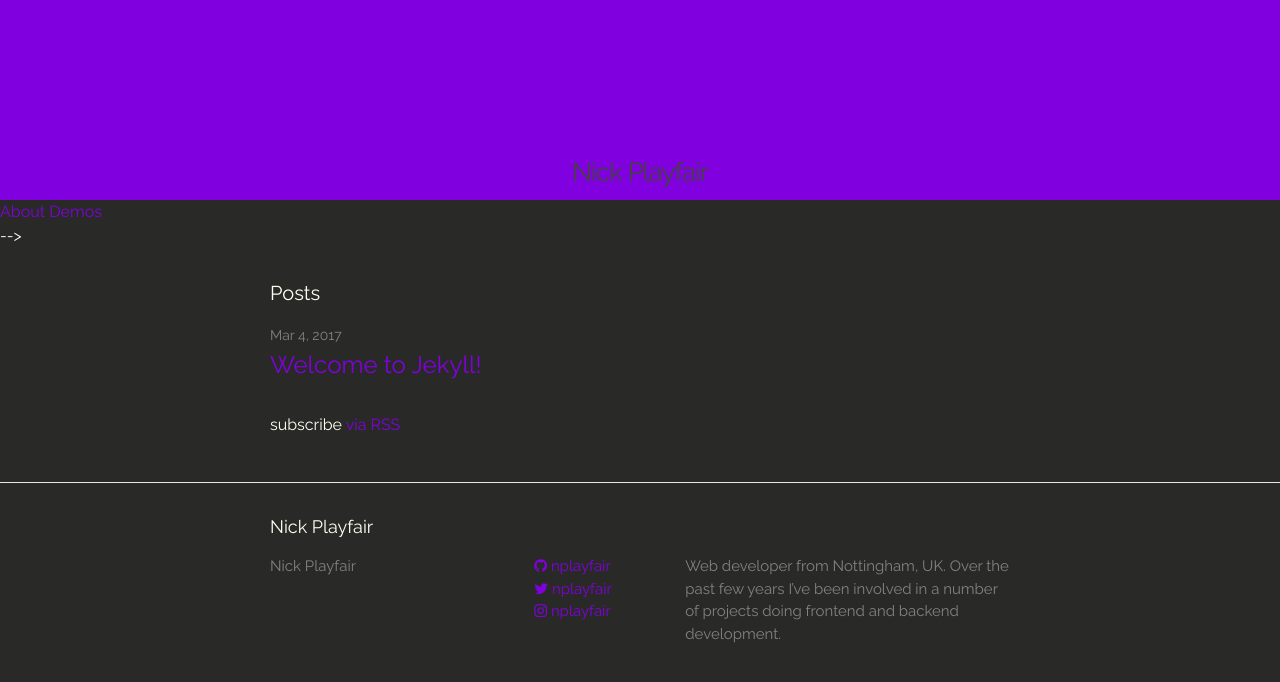
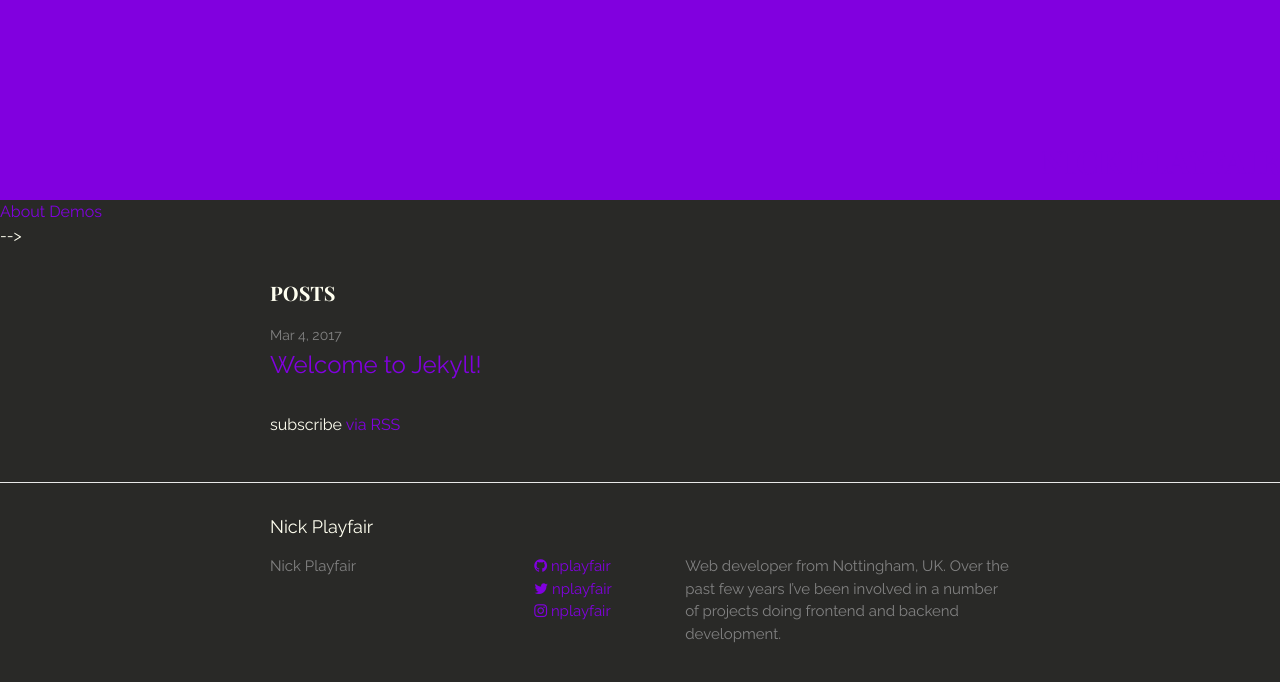
Before and after one commit to nplayfair/personal-site-dev, a Jekyll site: the page built from index.md, in a window 1280 px wide. Shown: the top 682 px of the page. Built offline with Jekyll 4.4.1, drawn with Linux system fonts in a browser that asks for light colours.

Commit message:
main header styling

```diff
--- a/_includes/header.html
+++ b/_includes/header.html
@@ -1,11 +1,5 @@
 <header class="site-header" role="banner">
-
-  <div class="wrapper">
-
-    <a class="site-title" href="{{ "/" | relative_url}}">{{ site.title | escape }}</a>
-
-  </div>
-
+  <h1><a  href="{{ "/" | relative_url}}">{{ site.title | escape }}</a></h1>
 </header>
 
 
--- a/_sass/minima/_base.scss
+++ b/_sass/minima/_base.scss
@@ -85,6 +85,12 @@ h1, h2, h3, h4, h5, h6 {
   font-weight: $base-font-weight;
 }
 
+h1 {
+  font-family: $header-font;
+  font-weight: 700;
+  color: $text-color;
+  text-transform: uppercase;
+  }
 
 
 /**
```
Also changed, not shown: _sass/_nick.scss (+0 -11 lines).
